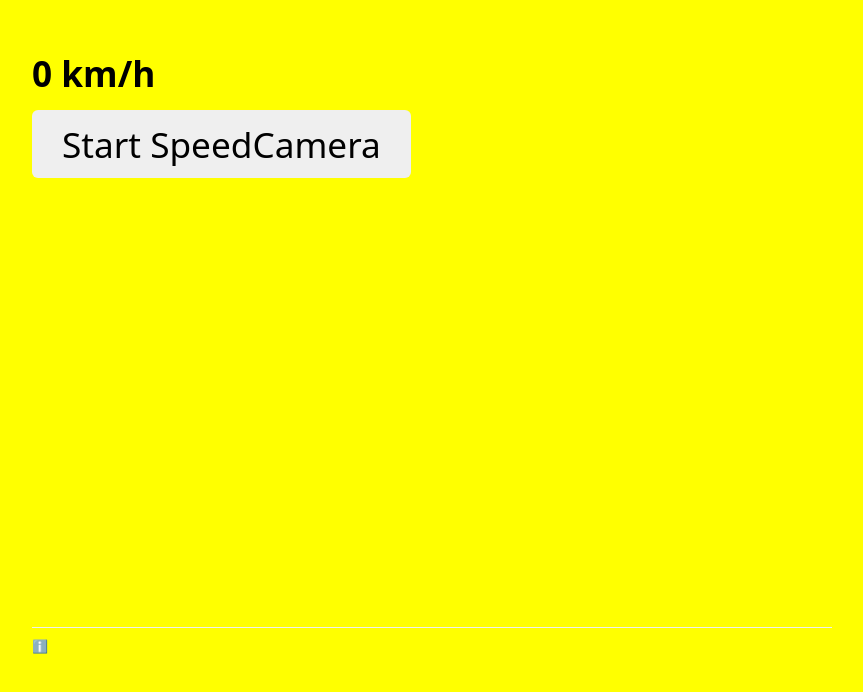
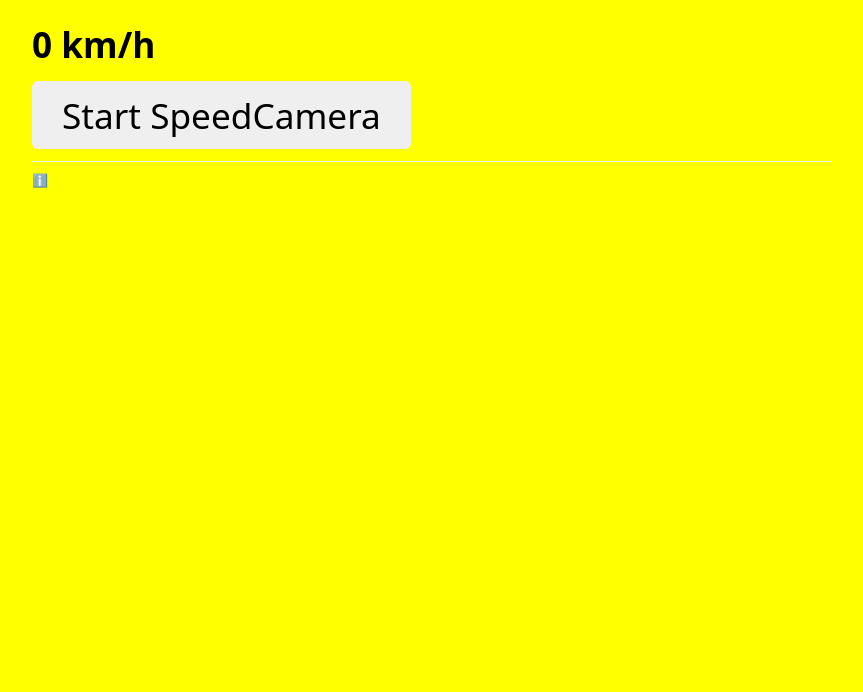
Before and after one commit to DominikHerold/SpeedCamera, a plain HTML site: page docs/index.html in a window 1280 px wide. Shown: the whole page, without its empty margins (208-1071 px from the left). Drawn offline with Linux system fonts and the light colour scheme.

Commit message:
remove div // parseInt speed

```diff
--- a/docs/index.html
+++ b/docs/index.html
@@ -5,18 +5,6 @@
   <meta charset="utf-8">
   <meta http-equiv="x-ua-compatible" content="ie=edge">
   <title>Speed Camera</title>
-  <style>
-    .parent {
-display: grid;
-grid-template-columns: 1fr;
-grid-template-rows: 1fr 20fr 1fr;
-grid-column-gap: 0px;
-grid-row-gap: 0px;
-}
-
-.div1 { grid-area: 2 / 1 / 3 / 2; }
-.div2 { grid-area: 3 / 1 / 4 / 2; }
-  </style>
   <link id='stylesheet' rel='stylesheet' href='light.standalone.min.css' />
   <meta name='viewport' content='width=device-width, initial-scale=1.0' />
   <meta name="description" content="Speed Camera">
@@ -25,15 +13,9 @@ grid-row-gap: 0px;
 </head>
 
 <body style="background-color:yellow">
-  <div class="parent">
-    <div class="div1">
-      <h1 id="velocity">0 km/h</h1>
-      <h1><input type="button" id="toggle" value="Start SpeedCamera" /></h1>
-    </div>
-    <div class="div2">
-      <footer><a href="https://github.com/DominikHerold/SpeedCamera">ℹ️</a></footer>
-    </div>
-  </div>
+  <h1 id="velocity">0 km/h</h1>
+  <h1><input type="button" id="toggle" value="Start SpeedCamera" /></h1>
+  <footer><a href="https://github.com/DominikHerold/SpeedCamera">ℹ️</a></footer>
   <script src="NoSleep.min.js"></script>
   <script src="script.js"></script>
 </body>
--- a/docs/script.js
+++ b/docs/script.js
@@ -5,7 +5,7 @@ function success(pos) {
   var crd = pos.coords;
 
   var element = document.getElementById('velocity');
-    element.innerHTML = crd.speed * 3.6 + ' km/h';
+    element.innerHTML = parseInt(crd.speed * 3.6) + ' km/h';
 
     var color = "greenyellow";
     for (i = areas.length - 1; i >= 0; i--){
```
